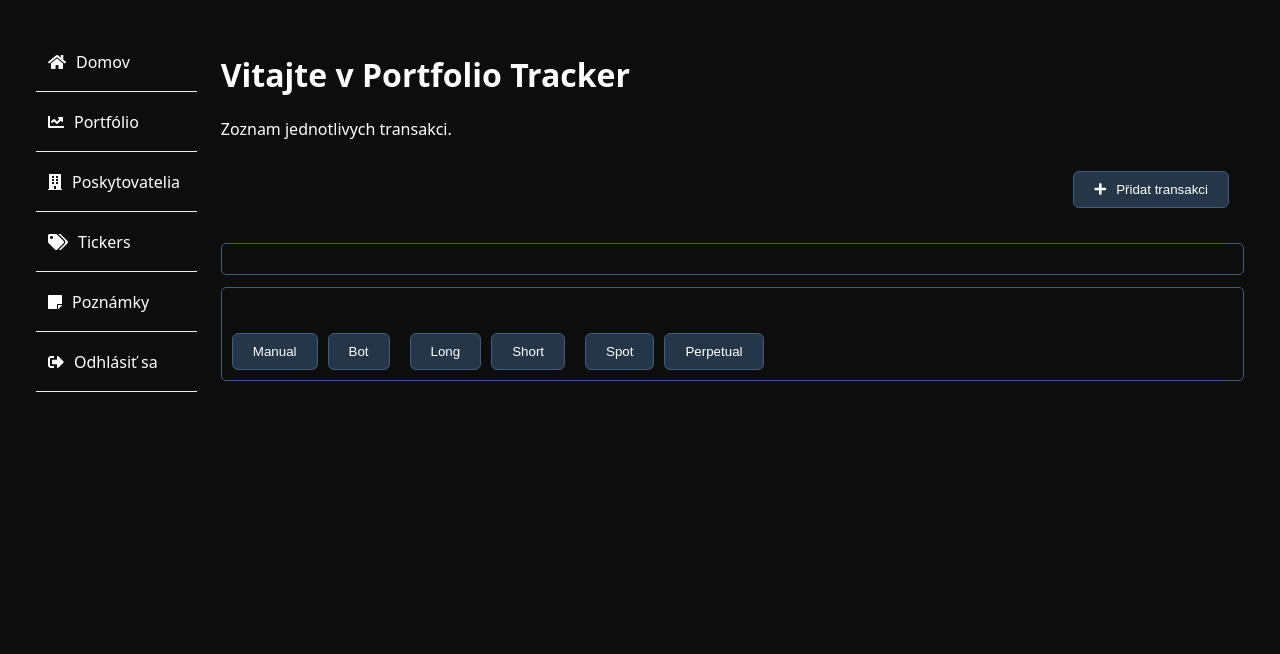
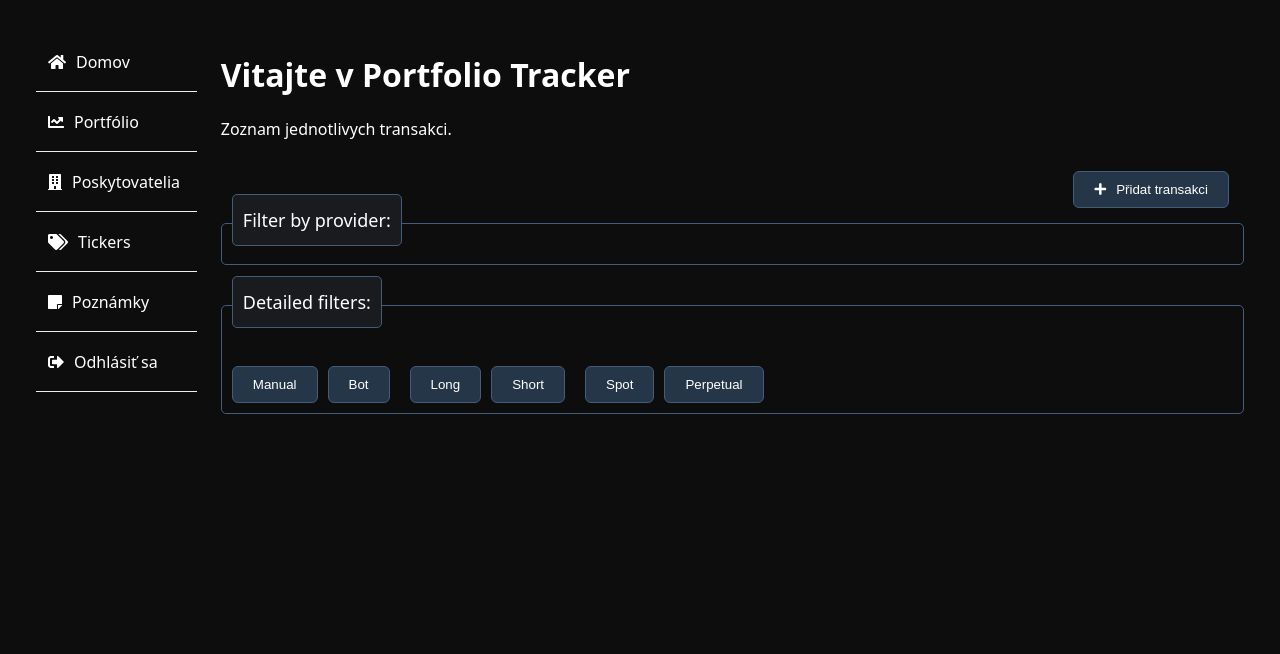
Before and after one commit to sagavax/portfoliotracker, a PHP site: page /bugbuster/portfolio/ in a window 1280 px wide. Shown: the part 91-745 px from the top of the page. Run offline with PHP 8.4, Linux system fonts and the light colour scheme; the visitor is signed in with stand-in values (Sample User, id 1); data that the repository does not hold is empty.

Commit message:
Add header labels to provider and detailed filter panels
Co-Authored-By: Claude Sonnet 5 <noreply@anthropic.com>

```diff
--- a/portfolio/css/portfolio.css
+++ b/portfolio/css/portfolio.css
@@ -170,12 +170,33 @@ button[name="stop_loss"] {
     border-radius: 5px;
     box-sizing: border-box;
     padding: 15px;
-    margin-top:20px;
+    box-sizing: border-box;
+    margin-bottom: 10px;
+    padding-top:25px;
+    position: relative;
 }
 
 .filter_providers {
     gap:10px;
 }
+
+
+.filter_providers_header,.detailed_filters_header {
+    font-size: 18px;
+    color: white;
+    top: -30px;
+    left: 10px;
+    height: 30px;
+    background-color: #1a1b1e;
+    border: 1px solid #435B7C;
+    border-radius: 5px;
+    position: absolute;
+    display: flex;
+    align-items: center;
+    justify-content: center;
+    padding: 10px;
+}
+
 
 .create_transaction_wrapper,
 .new_transaction {
@@ -639,6 +660,7 @@ button[name="new_transaction_cancel"]:hover {
     border: 1px solid #435B7C;
     border-radius: 5px;
     padding: 10px;
+    padding-top: 25px;
     box-sizing: border-box;
     display: flex;
     align-items: center;
@@ -647,6 +669,8 @@ button[name="new_transaction_cancel"]:hover {
     width:100%;
     flex-direction: row;
     flex-wrap: wrap;
+    margin: 40px 0;
+    position: relative;
   }
 
   .advanced_filters {
--- a/portfolio/index.php
+++ b/portfolio/index.php
@@ -92,7 +92,7 @@
                         </div>
                     </div>
 
-                    <div class="filter_providers">
+                    <div class="filter_providers"><div class="filter_providers_header">Filter by provider:</div>
                         <?php
                             $get_providers = "SELECT provider_name FROM providers ORDER BY provider_name ASC";
                             $result = mysqli_query($link, $get_providers) or die("MySQL ERROR: " . mysqli_error($link));
@@ -160,7 +160,7 @@
                         </div>
                  </div>
 
-                    <div class="detailed_filters_wrapper">
+                    <div class="detailed_filters_wrapper"><div class="detailed_filters_header">Detailed filters:</div>
                         <div class="filter_tickers">
                             <?php GetActiveTickers(); ?>
                         </div><!-- filter_ticker -->
```
